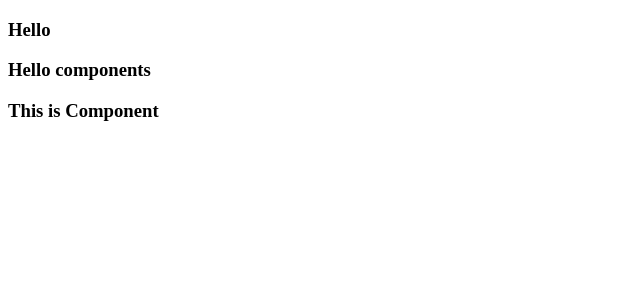
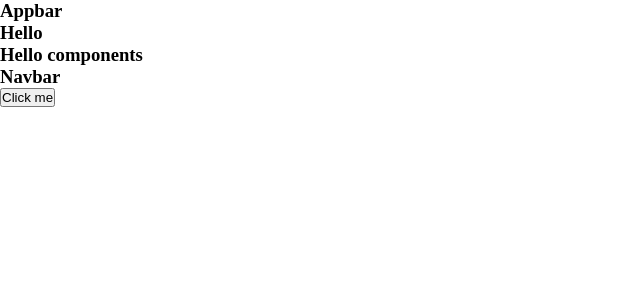
Before and after one commit to Jean-pierre14/Reactjs-Ui-01, a React (Create React App) app: page / in a window 1280 px wide. Shown: the top 300 px of the page, without its empty margins (0-640 px from the left). Built offline with nearby package versions, Linux system fonts and the light colour scheme.

Commit message:
Event click

```diff
--- a/components/Car.js
+++ /dev/null
@@ -1,10 +0,0 @@
-import React from "react";
-
-function Car() {
-  return (
-    <>
-      <h3>This is Component</h3>
-    </>
-  );
-}
-export default Car;
--- a/public/index.html
+++ b/public/index.html
@@ -27,6 +27,12 @@
     <link rel="stylesheet" href="https://fonts.googleapis.com/css?family=Roboto:300,400,500,700&display=swap" />
     <link rel="stylesheet" href="https://fonts.googleapis.com/icon?family=Material+Icons" />
     <title>React App</title>
+    <style>
+      *{
+        margin: 0;
+        padding: 0;
+      }
+    </style>
   </head>
   <body>
     <noscript>You need to enable JavaScript to run this app.</noscript>
--- a/src/App.jsx
+++ b/src/App.jsx
@@ -1,14 +1,17 @@
-import { React } from "react";
-import Car from "../components/Car";
+import React from "react";
+// import Car from "../components/Car";
+import Navbar from "./Components/Navbar";
 import Data from "./Data";
-function App() {
+import AppBar from "./Components/AppBar";
+// import { render } from "@testing-library/react";
+
+export default function App() {
   return (
     <>
+      <AppBar />
       <h3>Hello</h3>
       <Data />
-      <Car />
+      <Navbar />
     </>
   );
 }
-
-export default App;
--- /dev/null
+++ b/src/Components/AppBar/index.jsx
@@ -0,0 +1,3 @@
+export default function AppBar() {
+  return <h3>Appbar</h3>;
+}
--- /dev/null
+++ b/src/Components/Navbar/index.jsx
@@ -0,0 +1,14 @@
+// import { render } from "@testing-library/react";
+import React from "react";
+
+export default function Navbar() {
+  const clickMe = () => {
+    alert("Good jod");
+  };
+  return (
+    <>
+      <h3>Navbar</h3>
+      <button onClick={clickMe}>Click me</button>
+    </>
+  );
+}
```
Also changed, not shown: components/Navbar/index.jsx (deleted, +0 -7 lines), components/Routers/index.jsx (deleted).
